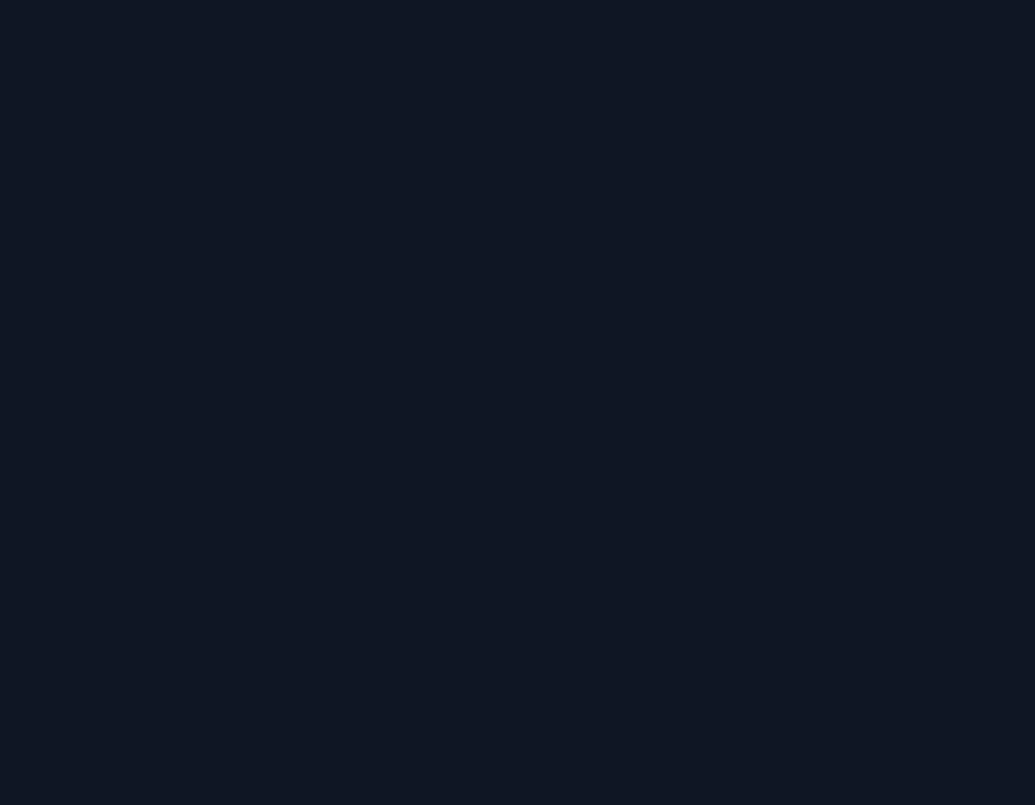
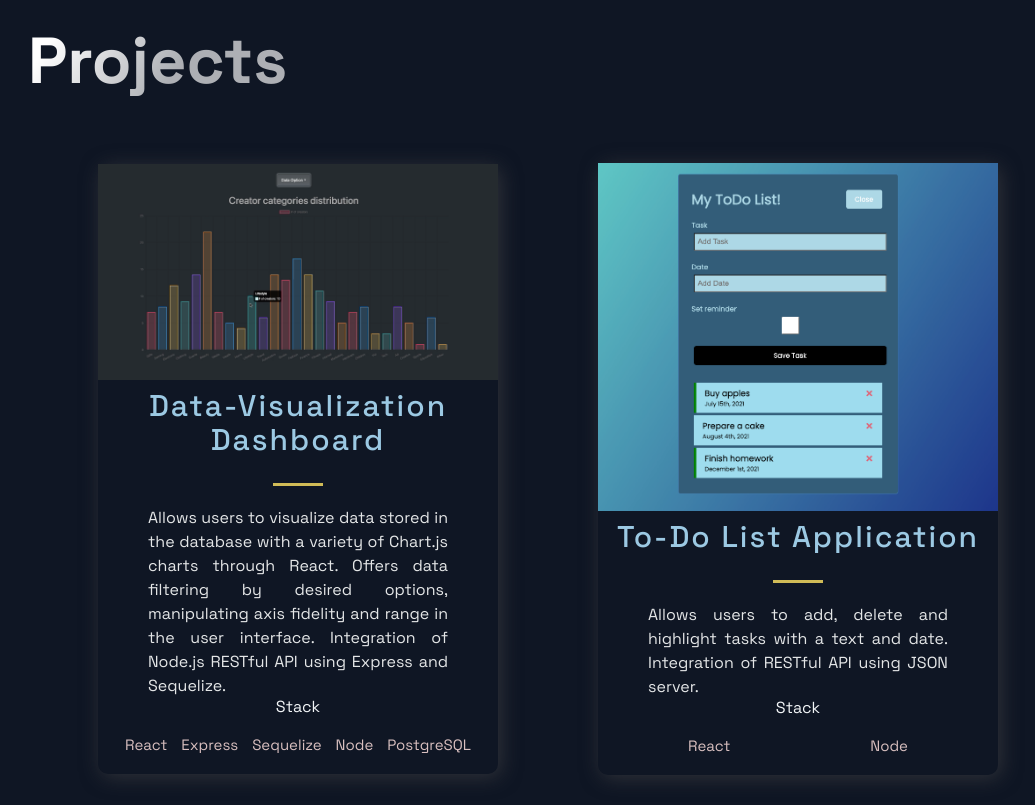
Before and after one commit to KennyHc/Portfolio-Website, a Next.js app: page / in a window 1280 px wide. Shown: the part 540-1345 px from the top of the page, without its empty margins (92-1127 px from the left). Before the commit the page ends 800 px from the top, so only its background shows below. Built offline with nearby package versions, Linux system fonts and the light colour scheme.

Commit message:
added projects section

```diff
--- a/src/components/Projects/Projects.js
+++ b/src/components/Projects/Projects.js
@@ -20,6 +20,33 @@ import {
 } from '../../styles/GlobalComponents'
 import { projects } from '../../constants/constants'
 
-const Projects = () => <Section nopadding id="projects"></Section>
+const Projects = () => (
+  <Section nopadding id="projects">
+    <SectionDivider />
+    <SectionTitle main>Projects</SectionTitle>
+    <GridContainer>
+      {projects.map(
+        ({ id, image, title, description, tags, source, visit }) => (
+          <BlogCard key={id}>
+            <Img src={image} />
+            <TitleContent>
+              <HeaderThree title>{title}</HeaderThree>
+              <Hr />
+            </TitleContent>
+            <CardInfo>{description}</CardInfo>
+            <div>
+              <TitleContent>Stack</TitleContent>
+              <TagList>
+                {tags.map((tag, i) => (
+                  <Tag key={i}>{tag}</Tag>
+                ))}
+              </TagList>
+            </div>
+          </BlogCard>
+        )
+      )}
+    </GridContainer>
+  </Section>
+)
 
 export default Projects
--- a/src/constants/constants.js
+++ b/src/constants/constants.js
@@ -1,46 +1,48 @@
 export const projects = [
   {
-    title: 'MERN Memories',
-    description: "Using React, Node.js, Express & MongoDB you'll learn how to build a Full Stack MERN Application - from start to finish. The App is called Memories and it is a simple social media app that allows users to post interesting events that happened in their lives.",
-      image: '/images/1.png',
-      tags: ['Mongo', 'Express', 'React', 'Node'],
+    title: 'Data-Visualization Dashboard',
+    description:
+      'Allows users to visualize data stored in the database with a variety of Chart.js charts through React. Offers data filtering by desired options, manipulating axis fidelity and range in the user interface. Integration of Node.js RESTful API using Express and Sequelize.',
+    image: '/images/datadashboard.png',
+    tags: ['React', 'Express', 'Sequelize', 'Node', 'PostgreSQL'],
     source: 'https://google.com',
     visit: 'https://google.com',
     id: 0,
   },
   {
-    title: 'E-Commerce',
-    description:"While building it you're going to learn many advanced React & JavaScript topics, as well as how to use Stripe for card transactions. On top of that, at the end of the video, you will have this unique and complex webshop app that you will be able to add to your portfolio. And trust me, e-commerce applications are impressive.",
-    image: '/images/2.png',
-    tags: ['React', 'JavaScript'],
+    title: 'To-Do List Application',
+    description:
+      'Allows users to add, delete and highlight tasks with a text and date. Integration of RESTful API using JSON server.',
+    image: '/images/todo.png',
+    tags: ['React', 'Node'],
     source: 'https://google.com',
     visit: 'https://google.com',
     id: 1,
   },
-  {
-    title: 'WebRTC App',
-    description: "This is a code repository for the corresponding YouTube video. In this tutorial, we're going to build and deploy a React Video Chat Application using WebRTC.",
-      image: '/images/3.jpg',
-      tags: ['React', 'WebRTC'],
-    source: 'https://google.com',
-    visit: 'https://google.com',
-    id: 2,
-  },
-  {
-    title: 'Unichat',
-    description: "This is a code repository for the corresponding video tutorial. In this video, we will create a full Realtime Chat Application",
-    image: '/images/4.jpg',
-    tags: ['React', 'ChatEngine', 'Firebase'],
-    source: 'https://google.com',
-    visit: 'https://google.com',
-    id: 3,
-  },
-];
+  // {
+  //   title: 'WebRTC App',
+  //   description: "This is a code repository for the corresponding YouTube video. In this tutorial, we're going to build and deploy a React Video Chat Application using WebRTC.",
+  //     image: '/images/3.jpg',
+  //     tags: ['React', 'WebRTC'],
+  //   source: 'https://google.com',
+  //   visit: 'https://google.com',
+  //   id: 2,
+  // },
+  // {
+  //   title: 'Unichat',
+  //   description: "This is a code repository for the corresponding video tutorial. In this video, we will create a full Realtime Chat Application",
+  //   image: '/images/4.jpg',
+  //   tags: ['React', 'ChatEngine', 'Firebase'],
+  //   source: 'https://google.com',
+  //   visit: 'https://google.com',
+  //   id: 3,
+  // },
+]
 
 export const TimeLineData = [
-  { year: 2017, text: 'Started my journey', },
-  { year: 2018, text: 'Worked as a freelance developer', },
-  { year: 2019, text: 'Founded JavaScript Mastery', },
-  { year: 2020, text: 'Shared my projects with the world', },
-  { year: 2021, text: 'Started my own platform', },
-];
+  { year: 2017, text: 'Started my journey' },
+  { year: 2018, text: 'Worked as a freelance developer' },
+  { year: 2019, text: 'Founded JavaScript Mastery' },
+  { year: 2020, text: 'Shared my projects with the world' },
+  { year: 2021, text: 'Started my own platform' },
+]
```
Also changed, not shown: public/images/datadashboard.png (added), public/images/todo.png (added).
